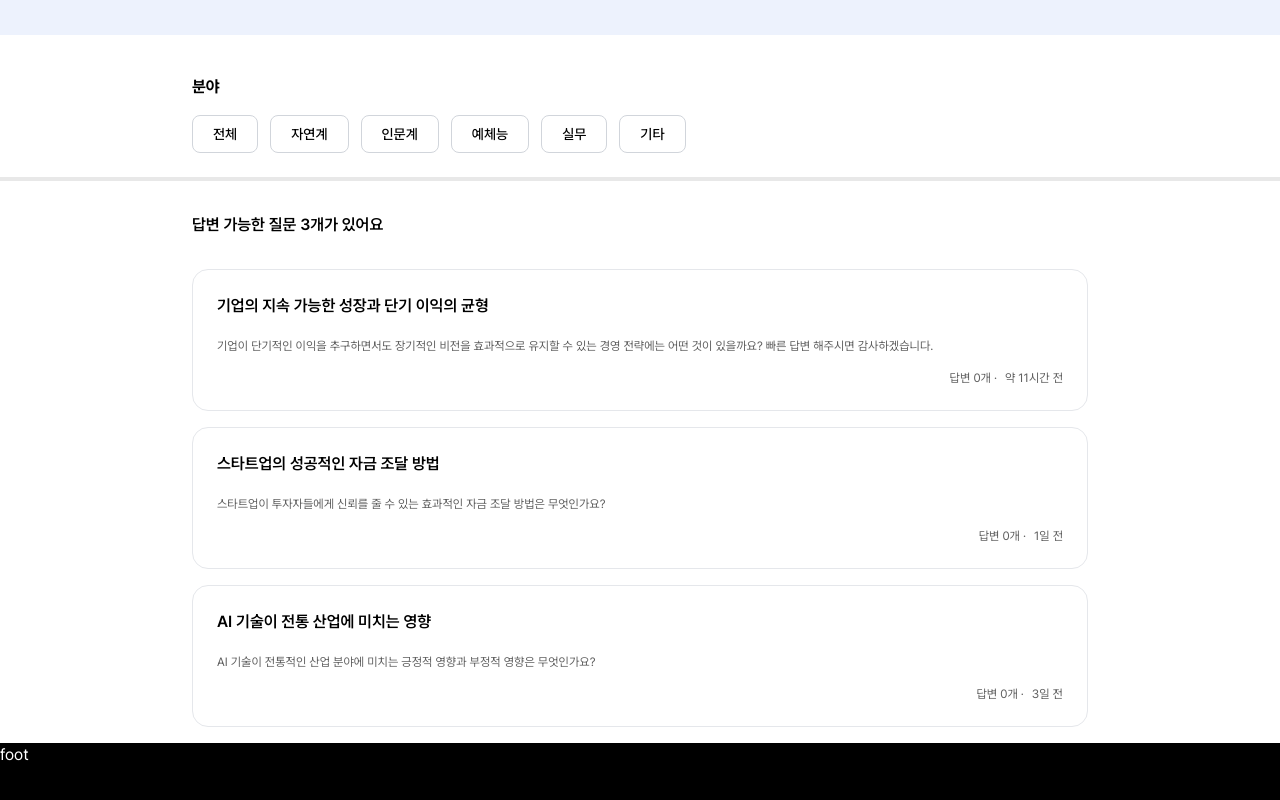
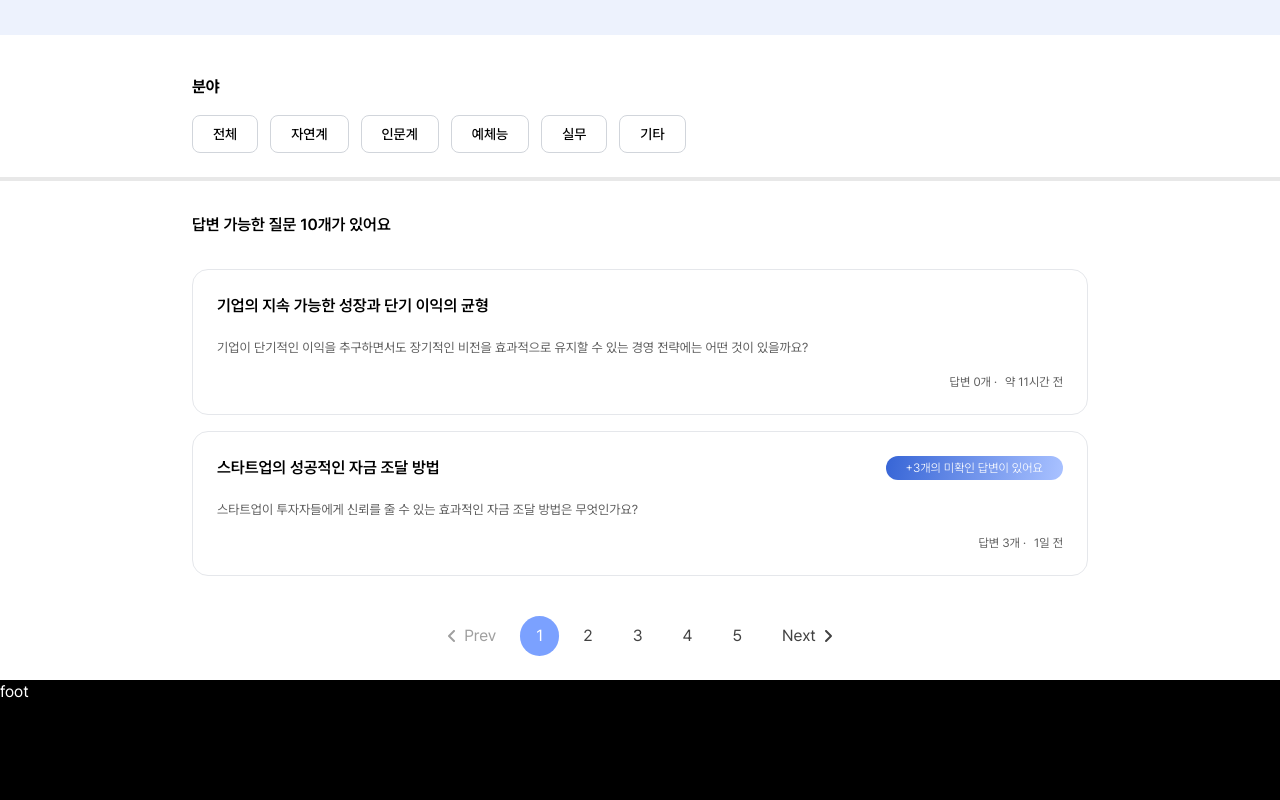
Before and after one commit to mimi-0506/Qampus_FE_deploy, a Next.js app: page /answer/answerMain in a window 1280 px wide. Shown: the part 466-1266 px from the top of the page. Built offline with nearby package versions, Linux system fonts and the light colour scheme.

Commit message:
feat: pagination 적용

```diff
--- a/app/answer/answerMain/page.tsx
+++ b/app/answer/answerMain/page.tsx
@@ -4,6 +4,7 @@ import PreviewCard from '@/components/PreviewCard';
 import SearchBar from '@/components/SearchBar';
 import SelectField from '@/components/SelectField';
 import Image from 'next/image';
+import Pagination from '@/components/Pagination';
 import {useState} from 'react';
 
 const mockQuestions = [
@@ -11,7 +12,7 @@ const mockQuestions = [
     id: 1,
     title: '기업의 지속 가능한 성장과 단기 이익의 균형',
     content:
-      '기업이 단기적인 이익을 추구하면서도 장기적인 비전을 효과적으로 유지할 수 있는 경영 전략에는 어떤 것이 있을까요? 빠른 답변 해주시면 감사하겠습니다.',
+      '기업이 단기적인 이익을 추구하면서도 장기적인 비전을 효과적으로 유지할 수 있는 경영 전략에는 어떤 것이 있을까요?',
     answerCount: 0,
     createdDate: '2025-02-21T12:00:00Z',
   },
@@ -20,7 +21,7 @@ const mockQuestions = [
     title: '스타트업의 성공적인 자금 조달 방법',
     content:
       '스타트업이 투자자들에게 신뢰를 줄 수 있는 효과적인 자금 조달 방법은 무엇인가요?',
-    answerCount: 0,
+    answerCount: 3,
     createdDate: '2025-02-20T15:30:00Z',
   },
   {
@@ -28,14 +29,71 @@ const mockQuestions = [
     title: 'AI 기술이 전통 산업에 미치는 영향',
     content:
       'AI 기술이 전통적인 산업 분야에 미치는 긍정적 영향과 부정적 영향은 무엇인가요?',
+    answerCount: 5,
+    createdDate: '2025-02-19T10:45:00Z',
+  },
+  {
+    id: 4,
+    title: '마케팅 전략에서 데이터 분석의 중요성',
+    content: '디지털 마케팅에서 데이터 분석이 중요한 이유는 무엇인가요?',
+    answerCount: 2,
+    createdDate: '2025-02-18T09:30:00Z',
+  },
+  {
+    id: 5,
+    title: 'React와 Vue의 차이점',
+    content: 'React와 Vue 중 어떤 것을 선택해야 할까요?',
+    answerCount: 1,
+    createdDate: '2025-02-17T14:10:00Z',
+  },
+  {
+    id: 6,
+    title: 'Next.js에서 API 호출 최적화',
+    content: 'Next.js에서 API 요청을 최적화하는 방법은 무엇인가요?',
+    answerCount: 4,
+    createdDate: '2025-02-16T11:45:00Z',
+  },
+  {
+    id: 7,
+    title: 'GraphQL과 REST API 비교',
+    content: 'GraphQL과 REST API의 차이점과 장단점은 무엇인가요?',
+    answerCount: 3,
+    createdDate: '2025-02-15T08:25:00Z',
+  },
+  {
+    id: 8,
+    title: 'TypeScript의 장점과 단점',
+    content: 'TypeScript를 사용할 때 얻을 수 있는 이점과 단점은 무엇인가요?',
+    answerCount: 6,
+    createdDate: '2025-02-14T18:05:00Z',
+  },
+  {
+    id: 9,
+    title: '웹 보안 기본 개념',
+    content: '웹 애플리케이션 보안에서 중요한 요소는 무엇인가요?',
     answerCount: 0,
-    createdDate: '2025-02-19T10:45:00Z',
+    createdDate: '2025-02-13T20:55:00Z',
+  },
+  {
+    id: 10,
+    title: 'UI/UX 디자인 트렌드 2025',
+    content: '2025년의 최신 UI/UX 디자인 트렌드는 무엇인가요?',
+    answerCount: 5,
+    createdDate: '2025-02-12T13:15:00Z',
   },
 ];
 
 export default function AnswerMainPage() {
   const [selectedField, setSelectedField] = useState<string>('');
-  const [questions] = useState(mockQuestions);
+  const [currentPage, setCurrentPage] = useState<number>(1);
+  const pageSize = 2;
+  const totalPages = Math.ceil(mockQuestions.length / pageSize);
+
+  // 현재 페이지에 해당하는 데이터 필터링
+  const paginatedQuestions = mockQuestions.slice(
+    (currentPage - 1) * pageSize,
+    currentPage * pageSize,
+  );
 
   return (
     <main className="w-full flex bg-white min-h-screen flex-col items-center">
@@ -56,11 +114,11 @@ export default function AnswerMainPage() {
       />
 
       <p className="text-black font-[600] w-[70%] py-8">
-        답변 가능한 질문 {questions.length.toLocaleString()}개가 있어요
+        답변 가능한 질문 {mockQuestions.length.toLocaleString()}개가 있어요
       </p>
 
       <div className="w-[70%] flex flex-col">
-        {questions.map(question => (
+        {paginatedQuestions.map(question => (
           <PreviewCard
             key={question.id}
             title={question.title}
@@ -70,6 +128,12 @@ export default function AnswerMainPage() {
           />
         ))}
       </div>
+
+      <Pagination
+        currentPage={currentPage}
+        totalPages={totalPages}
+        onPageChange={setCurrentPage}
+      />
     </main>
   );
 }
--- /dev/null
+++ b/components/Pagination.tsx
@@ -0,0 +1,51 @@
+'use client';
+
+import {FaAngleLeft, FaAngleRight} from 'react-icons/fa6';
+
+interface PaginationProps {
+  currentPage: number;
+  totalPages: number;
+  onPageChange: (page: number) => void;
+}
+
+export default function Pagination({
+  currentPage,
+  totalPages,
+  onPageChange,
+}: PaginationProps) {
+  return (
+    <div className="flex items-center justify-center space-x-2 my-6">
+      <button
+        onClick={() => onPageChange(currentPage - 1)}
+        disabled={currentPage === 1}
+        className="px-4 py-2 flex items-center space-x-1 text-[#424242] rounded disabled:opacity-50"
+      >
+        <FaAngleLeft />
+        <span>Prev</span>
+      </button>
+
+      {Array.from({length: totalPages}).map((_, index) => (
+        <button
+          key={index}
+          onClick={() => onPageChange(index + 1)}
+          className={`px-4 py-2 rounded-full ${
+            currentPage === index + 1
+              ? 'bg-[#7BA1FF] text-white'
+              : 'bg-white text-[#424242]'
+          }`}
+        >
+          {index + 1}
+        </button>
+      ))}
+
+      <button
+        onClick={() => onPageChange(currentPage + 1)}
+        disabled={currentPage === totalPages}
+        className="px-4 py-2 flex items-center space-x-1 text-[#424242] rounded disabled:opacity-50"
+      >
+        <span>Next</span>
+        <FaAngleRight />
+      </button>
+    </div>
+  );
+}
--- a/components/PreviewCard.tsx
+++ b/components/PreviewCard.tsx
@@ -39,7 +39,7 @@ export default function PreviewCard({
         )}
       </div>
 
-      <p className="text-xs text-[#606060] mt-5 line-clamp-2">{content}</p>
+      <p className="text-[13px] text-[#606060] mt-5 line-clamp-2">{content}</p>
       <div className="mt-4 text-xs text-[#606060] font-[0] flex justify-end space-x-2">
         <p>답변 {answerCount}개 ·</p>
         <p>{getKSTTimeAgo(createdDate)}</p>
```
